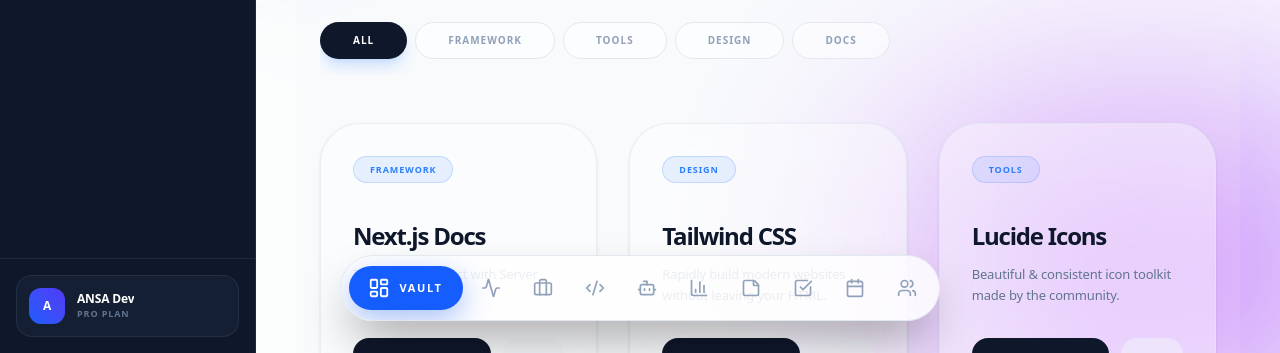
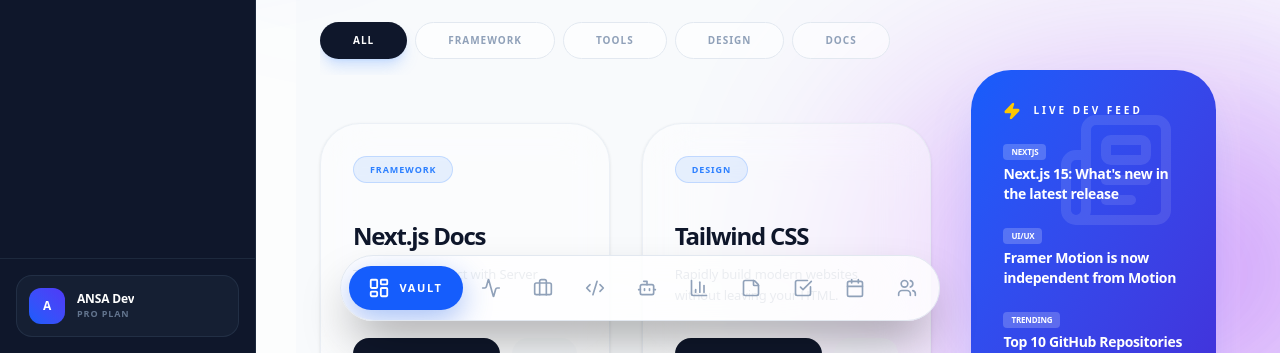
Before and after one commit to Ansa-dev710/dev-vault, a Next.js app: page /dashboard in a window 1280 px wide. Shown: the part 447-800 px from the top of the page. Built offline with nearby package versions, Linux system fonts and the light colour scheme.

Commit message:
add news feed

```diff
--- a/app/dashboard/page.tsx
+++ b/app/dashboard/page.tsx
@@ -15,6 +15,7 @@
 import AIAssistant from "@/components/Ai-assistant";
 import TaskPulse from "@/components/Task-Pulse";
 import QuickDock from "@/components/Quickdock";
+import NewsFeed from "@/components/NewsFeed";
 
 import {
   Trash2, Moon, Sun, Copy, Check, Search,
@@ -146,7 +147,6 @@
           </div>
         </header>
 
-        {/* --- QUICK DOCK INTEGRATED HERE --- */}
         <QuickDock />
 
         <AnimatePresence mode="wait">
@@ -159,8 +159,12 @@
             className="w-full"
           >
             {activeTab === "pulse" && <TaskPulse />}
+
+            {/* VAULT RESOURCES WITH SIDE PANEL */}
             {activeTab === "resources" && (
-              <div className="space-y-12">
+              <div className="flex flex-col lg:flex-row gap-10 items-start">
+                {/* Main Content Area */}
+                <div className="flex-[2.5] space-y-12 w-full">
                   <div className="flex items-center gap-2 overflow-x-auto no-scrollbar pb-4">
                     {CATEGORIES.map((cat) => (
                       <button
@@ -173,8 +177,8 @@
                     ))}
                   </div>
 
-                <div className="grid grid-cols-1 md:grid-cols-2 lg:grid-cols-3 gap-8">
-                  {isLoading ? [1,2,3].map(i => <ResourceSkeleton key={i} />) : filteredResources.map((item) => (
+                  <div className="grid grid-cols-1 md:grid-cols-2 gap-8">
+                    {isLoading ? [1,2].map(i => <ResourceSkeleton key={i} />) : filteredResources.map((item) => (
                       <motion.div
                         key={item.id}
                         whileHover={{ y: -8 }}
@@ -205,6 +209,22 @@
                     ))}
                   </div>
                 </div>
+
+                {/* Sticky Side Panel */}
+                <aside className="flex-1 w-full lg:sticky lg:top-24 space-y-8">
+                  <NewsFeed />
+
+                  {/* System Status Card */}
+                  <div className="p-8 rounded-[2.5rem] border border-slate-200 dark:border-white/5 bg-white/20 dark:bg-slate-900/20 backdrop-blur-md">
+                    <h4 className="text-[10px] font-black uppercase tracking-widest text-slate-400 mb-6">System Health</h4>
+                    <div className="space-y-5">
+                      <StatusRow label="Cloud Sync" status="Active" color="text-emerald-500" />
+                      <StatusRow label="Vault Nodes" status="Stable" color="text-blue-500" />
+                      <StatusRow label="AI Engine" status="Ready" color="text-purple-500" />
+                    </div>
+                  </div>
+                </aside>
+              </div>
             )}
 
             {activeTab === "professional" && <OutreachTracker />}
@@ -222,6 +242,19 @@
   );
 }
 
+// Helper Component for Status Rows
+function StatusRow({ label, status, color }: { label: string, status: string, color: string }) {
+  return (
+    <div className="flex justify-between items-center">
+      <span className="text-[11px] font-bold text-slate-500 dark:text-slate-400 uppercase tracking-wider">{label}</span>
+      <div className="flex items-center gap-2">
+        <div className={`w-1.5 h-1.5 rounded-full bg-current ${color} animate-pulse`} />
+        <span className={`text-[10px] font-black uppercase tracking-tighter ${color}`}>{status}</span>
+      </div>
+    </div>
+  );
+}
+
 function NavBtn({ active, onClick, icon, label }: { active: boolean, onClick: () => void, icon: any, label: string }) {
   return (
     <button
@@ -235,14 +268,9 @@
       <span className={`relative z-10 ${active ? "scale-110" : "group-hover:scale-110"} transition-transform duration-300`}>
         {icon}
       </span>
-
       <motion.span
         initial={false}
-        animate={{
-          width: active ? "auto" : 0,
-          opacity: active ? 1 : 0,
-          marginLeft: active ? 10 : 0
-        }}
+        animate={{ width: active ? "auto" : 0, opacity: active ? 1 : 0, marginLeft: active ? 10 : 0 }}
         transition={{ duration: 0.4, ease: "circOut" }}
         className="overflow-hidden whitespace-nowrap text-[11px] font-black uppercase tracking-[0.15em] pointer-events-none"
       >
--- /dev/null
+++ b/components/NewsFeed.tsx
@@ -0,0 +1,54 @@
+"use client";
+import React, { useState, useEffect } from "react";
+import { motion, AnimatePresence } from "framer-motion";
+import { Newspaper, TrendingUp, Github, Zap } from "lucide-react";
+
+const NewsFeed = () => {
+  const [news, setNews] = useState([
+    { id: 1, title: "Next.js 15: What's new in the latest release", tag: "NEXTJS" },
+    { id: 2, title: "Framer Motion is now independent from Motion", tag: "UI/UX" },
+    { id: 3, title: "Top 10 GitHub Repositories this week", tag: "TRENDING" },
+  ]);
+
+  return (
+    <div className="mt-12 p-8 rounded-[2.5rem] bg-gradient-to-br from-blue-600 to-indigo-700 text-white shadow-2xl shadow-blue-500/20 overflow-hidden relative">
+      <div className="absolute top-0 right-0 p-10 opacity-10">
+        <Newspaper size={120} />
+      </div>
+
+      <div className="relative z-10">
+        <div className="flex items-center gap-3 mb-6">
+          <Zap size={18} className="text-yellow-400 fill-yellow-400" />
+          <h2 className="text-[10px] font-black uppercase tracking-[0.3em]">Live Dev Feed</h2>
+        </div>
+
+        <div className="space-y-6">
+          {news.map((item, i) => (
+            <motion.div
+              key={item.id}
+              initial={{ opacity: 0, x: -20 }}
+              animate={{ opacity: 1, x: 0 }}
+              transition={{ delay: i * 0.1 }}
+              className="group cursor-pointer"
+            >
+              <div className="flex items-center gap-3 mb-1">
+                <span className="text-[8px] font-black px-2 py-0.5 rounded bg-white/20 text-white">
+                  {item.tag}
+                </span>
+              </div>
+              <p className="text-sm font-bold tracking-tight group-hover:translate-x-2 transition-transform duration-300">
+                {item.title}
+              </p>
+            </motion.div>
+          ))}
+        </div>
+
+        <button className="mt-8 text-[9px] font-black uppercase tracking-widest flex items-center gap-2 hover:gap-4 transition-all opacity-70 hover:opacity-100">
+          View All Updates <TrendingUp size={12} />
+        </button>
+      </div>
+    </div>
+  );
+};
+
+export default NewsFeed;
```
Lines whose indentation alone changed are shown as unchanged.
